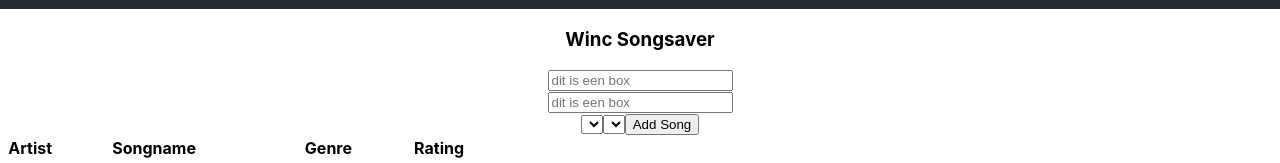
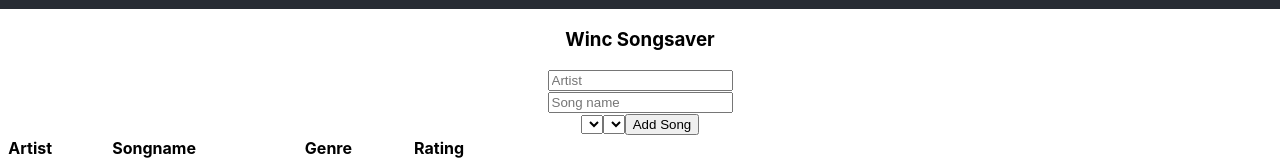
Before and after one commit to Modulo3002/03.songsaver, a React (Create React App) app: page / in a window 1280 px wide. Shown: the part 471-634 px from the top of the page. Built offline with nearby package versions, Linux system fonts and the light colour scheme.

Commit message:
deel van de artist box gemaakt  (006)

```diff
--- a/package.json
+++ b/package.json
@@ -8,7 +8,9 @@
     "@testing-library/user-event": "^12.5.0",
     "react": "^16.4.0",
     "react-dom": "^16.4.0",
+    "react-redux": "^8.0.5",
     "react-scripts": "5.0.1",
+    "redux": "^4.2.1",
     "web-vitals": "^2.1.4"
   },
   "scripts": {
--- a/src/App.js
+++ b/src/App.js
@@ -5,16 +5,22 @@ import Dropdownmenu from "./components/Dropdown";
 import Addsongbtn from "./components/Addsongbtn";
 import Listoverview from "./components/List-overview";
 import Header from "./components/Header";
+import { useDispatch } from "react-redux";
+import { changeArtist } from "./actions";
 
 function App() {
+  const dispatch = useDispatch();
   return (
     <div className="App">
       <header className="App-header">
         <img src={logo} className="App-logo" alt="logo" />
       </header>
       <Header />
-      <Inputbox />
-      <Inputbox />
+      <Inputbox
+        placeholder="Artist"
+        onchange={(newArtist) => dispatch(changeArtist(newArtist))}
+      />
+      <Inputbox placeholder="Song name" />
       <Dropdownmenu />
       <Dropdownmenu />
       <Addsongbtn />
--- a/src/actions/index.js
+++ b/src/actions/index.js
@@ -0,0 +1,6 @@
+export const changeArtist = (artistName) => {
+  return {
+    type: "CHANGE_ARTIST",
+    payload: artistName,
+  };
+};
--- a/src/components/Inputboxes.js
+++ b/src/components/Inputboxes.js
@@ -1,9 +1,16 @@
 import React from "react";
 
-function Inputbox() {
+function Inputbox(props) {
   return (
     <form>
-      <input type="text" name="inputbox" placeholder="dit is een box"></input>
+      <input
+        type="text"
+        name="inputbox"
+        placeholder={props.placeholder}
+        onChange={(event) => {
+          props.onchange(event.target.value);
+        }}
+      ></input>
     </form>
   );
 }
--- a/src/index.js
+++ b/src/index.js
@@ -3,9 +3,9 @@ import ReactDOM from "react-dom";
 import "./index.css";
 import App from "./App";
 import reportWebVitals from "./reportWebVitals";
-import { createStore } from "redux";
 import allReducers from "./reducers";
 import { Provider } from "react-redux";
+import { createStore } from "redux";
 
 const root = document.getElementById("root");
 const store = createStore(
@@ -21,8 +21,7 @@ ReactDOM.render(
   </React.StrictMode>,
   root
 );
-
-// If you want to start measuring performance in your app, pass a function
+//If you want to start measuring performance in your app, pass a function
 // to log results (for example: reportWebVitals(console.log))
 // or send to an analytics endpoint. Learn more: https://bit.ly/CRA-vitals
 reportWebVitals();
```
Also changed, not shown: 1 other file (tests, documents, lock files or other folders).
